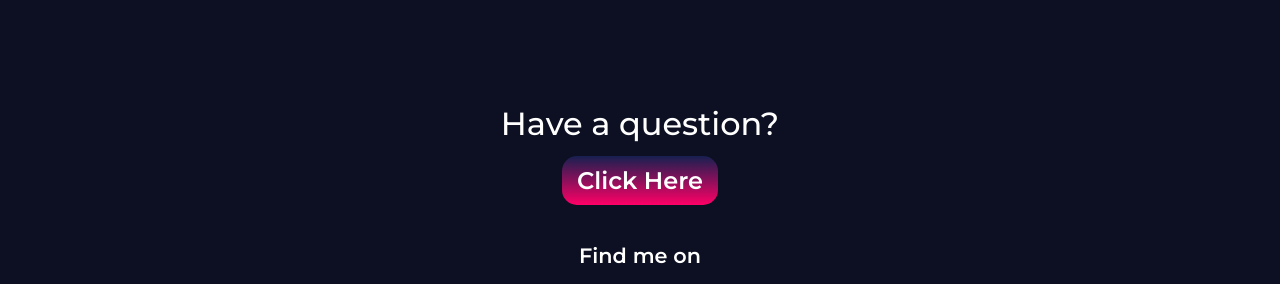
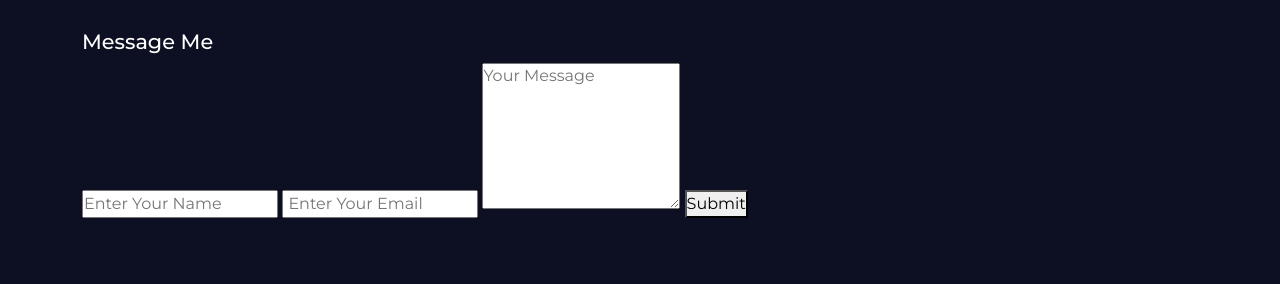
Before and after one commit to Codewithimaad/perosnalportfolio, a plain HTML site: page index.html in a window 1280 px wide. Shown: the part 3880-4164 px from the top of the page. Drawn offline with nearby package versions, Linux system fonts and the light colour scheme.

Commit message:
Update index.html

```diff
--- a/index.html
+++ b/index.html
@@ -338,6 +338,18 @@
             <h3>Linkedin</h3>
           </a>
         </div>
+         <div class="col-md-12 display">
+        <div class="col-md-12 contact-form">
+          <h3>Message Me</h3>
+          <form name="submit-to-google-sheet">
+          <input type="text" name="Name" placeholder="Enter Your Name" required>
+          <input type="email" name="Email" placeholder=" Enter Your Email" required>
+          <textarea name="Message" id=""  rows="6" placeholder="Your Message"></textarea>
+          <button type="submit">Submit</button>
+          </form>
+          <p id="msg"></p>
+        </div>
+        </div>
 
 
         <div class="col-md-12 question">
```
